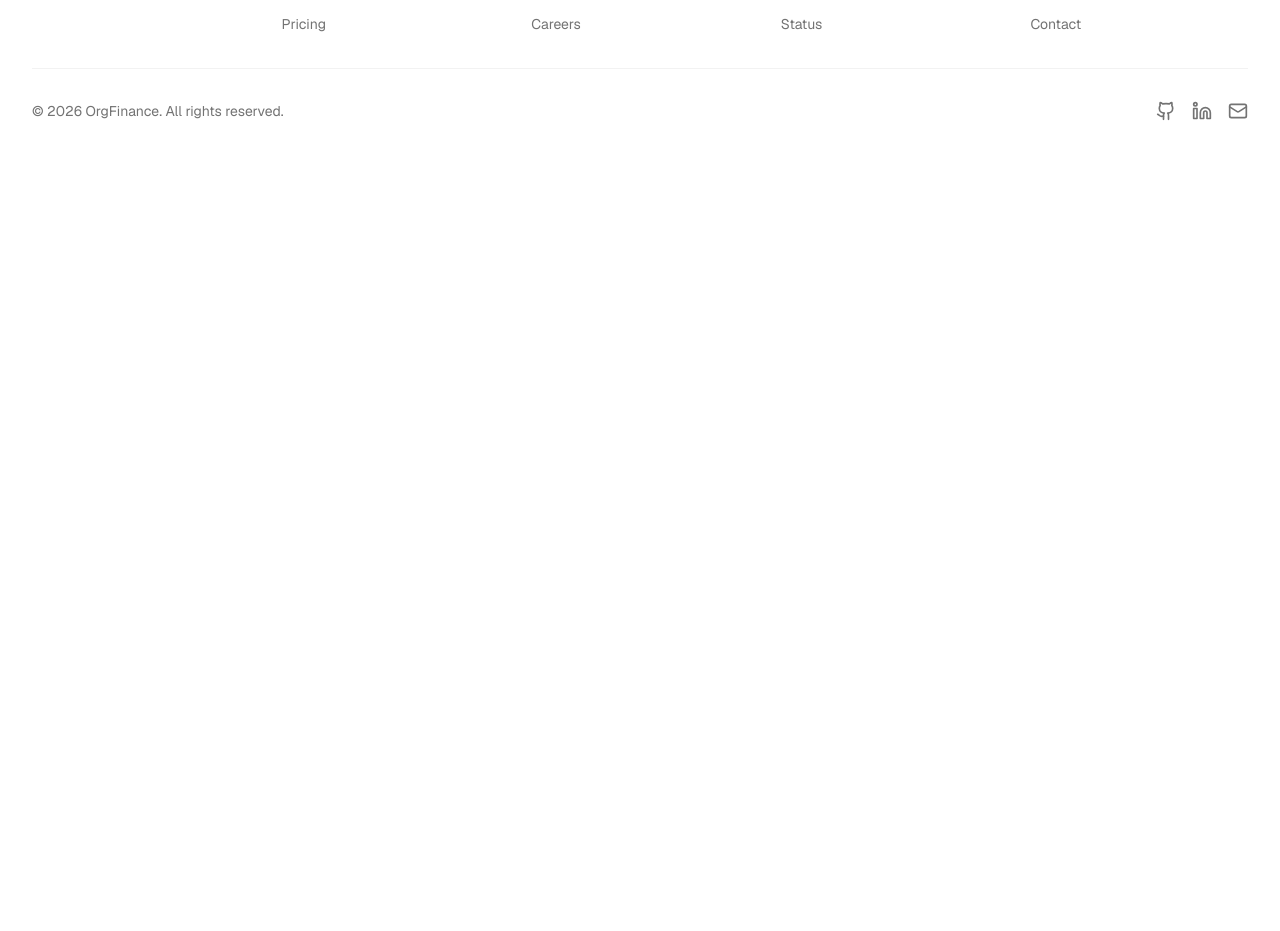
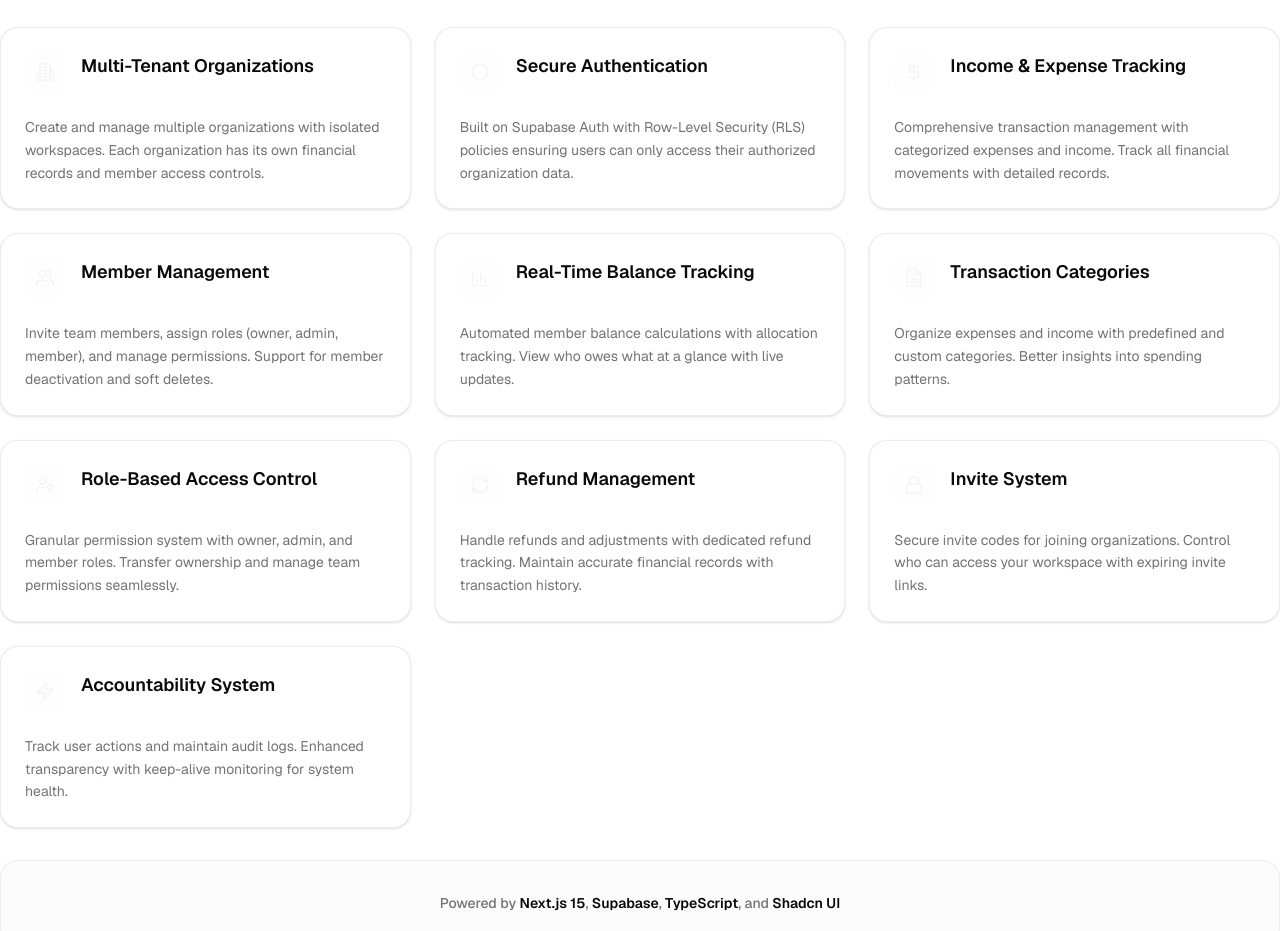
Before and after one commit to Kamish76/Financial-tracker-ProjectDec1025, a Next.js app: page / in a window 1280 px wide. Shown: the part 617-1548 px from the top of the page. Before the commit the page ends 800 px from the top, so only its background shows below. Built offline with nearby package versions, Linux system fonts and the light colour scheme.

Commit message:
add smooth scrolling and features component to the landing page

```diff
--- a/src/app/globals.css
+++ b/src/app/globals.css
@@ -153,6 +153,9 @@ body {
   * {
     @apply border-border outline-ring/50;
   }
+  html {
+    scroll-behavior: smooth;
+  }
   body {
     @apply bg-background text-foreground;
   }
--- a/src/app/page.tsx
+++ b/src/app/page.tsx
@@ -4,6 +4,7 @@ import { Button } from "@/components/ui/button";
 import { Card, CardContent, CardDescription, CardTitle } from "@/components/ui/card";
 import { Header} from "@/components/header";
 import { Footer } from "@/components/footer";
+import { Features } from "@/components/features";
 
 const quickStats = [
   { label: "Active workspaces", value: "12", detail: "Split by client" },
@@ -58,6 +59,7 @@ export default function Home() {
             ))}
           </div>
         </div>
+        <Features />
       </div>
       <Footer />
     </>
--- /dev/null
+++ b/src/components/features.tsx
@@ -0,0 +1,119 @@
+import {
+  Building2,
+  Users,
+  DollarSign,
+  Shield,
+  BarChart3,
+  FileText,
+  UserCog,
+  RefreshCw,
+  Lock,
+  Zap
+} from "lucide-react";
+import { Card, CardContent, CardDescription, CardHeader, CardTitle } from "@/components/ui/card";
+
+const features = [
+  {
+    icon: Building2,
+    title: "Multi-Tenant Organizations",
+    description: "Create and manage multiple organizations with isolated workspaces. Each organization has its own financial records and member access controls."
+  },
+  {
+    icon: Shield,
+    title: "Secure Authentication",
+    description: "Built on Supabase Auth with Row-Level Security (RLS) policies ensuring users can only access their authorized organization data."
+  },
+  {
+    icon: DollarSign,
+    title: "Income & Expense Tracking",
+    description: "Comprehensive transaction management with categorized expenses and income. Track all financial movements with detailed records."
+  },
+  {
+    icon: Users,
+    title: "Member Management",
+    description: "Invite team members, assign roles (owner, admin, member), and manage permissions. Support for member deactivation and soft deletes."
+  },
+  {
+    icon: BarChart3,
+    title: "Real-Time Balance Tracking",
+    description: "Automated member balance calculations with allocation tracking. View who owes what at a glance with live updates."
+  },
+  {
+    icon: FileText,
+    title: "Transaction Categories",
+    description: "Organize expenses and income with predefined and custom categories. Better insights into spending patterns."
+  },
+  {
+    icon: UserCog,
+    title: "Role-Based Access Control",
+    description: "Granular permission system with owner, admin, and member roles. Transfer ownership and manage team permissions seamlessly."
+  },
+  {
+    icon: RefreshCw,
+    title: "Refund Management",
+    description: "Handle refunds and adjustments with dedicated refund tracking. Maintain accurate financial records with transaction history."
+  },
+  {
+    icon: Lock,
+    title: "Invite System",
+    description: "Secure invite codes for joining organizations. Control who can access your workspace with expiring invite links."
+  },
+  {
+    icon: Zap,
+    title: "Accountability System",
+    description: "Track user actions and maintain audit logs. Enhanced transparency with keep-alive monitoring for system health."
+  }
+];
+
+export function Features() {
+  return (
+    <section id="features" className="scroll-mt-16 space-y-8">
+      <div className="text-center space-y-3">
+        <h2 className="text-3xl font-bold tracking-tight text-foreground sm:text-4xl">
+          Everything you need to manage finances
+        </h2>
+        <p className="text-lg text-muted-foreground max-w-2xl mx-auto">
+          A complete financial management platform built with modern technologies.
+          All features are implemented and working in production.
+        </p>
+      </div>
+
+      <div className="grid gap-6 sm:grid-cols-2 lg:grid-cols-3">
+        {features.map((feature) => {
+          const Icon = feature.icon;
+          return (
+            <Card
+              key={feature.title}
+              className="border-border/70 bg-card hover:shadow-md transition-shadow"
+            >
+              <CardHeader>
+                <div className="flex items-start gap-4">
+                  <div className="rounded-lg bg-accent/10 p-2.5 ring-1 ring-accent/20">
+                    <Icon className="h-5 w-5 text-accent" aria-hidden />
+                  </div>
+                  <div>
+                    <CardTitle className="text-lg">{feature.title}</CardTitle>
+                  </div>
+                </div>
+              </CardHeader>
+              <CardContent>
+                <CardDescription className="text-sm leading-relaxed">
+                  {feature.description}
+                </CardDescription>
+              </CardContent>
+            </Card>
+          );
+        })}
+      </div>
+
+      <div className="rounded-2xl border border-border/70 bg-muted/30 px-6 py-8 text-center">
+        <p className="text-sm font-medium text-muted-foreground">
+          Powered by <span className="font-semibold text-foreground">Next.js 15</span>,
+          <span className="font-semibold text-foreground"> Supabase</span>,
+          <span className="font-semibold text-foreground"> TypeScript</span>, and
+          <span className="font-semibold text-foreground"> Shadcn UI</span>
+        </p>
+      </div>
+    </section>
+  );
+}
```
